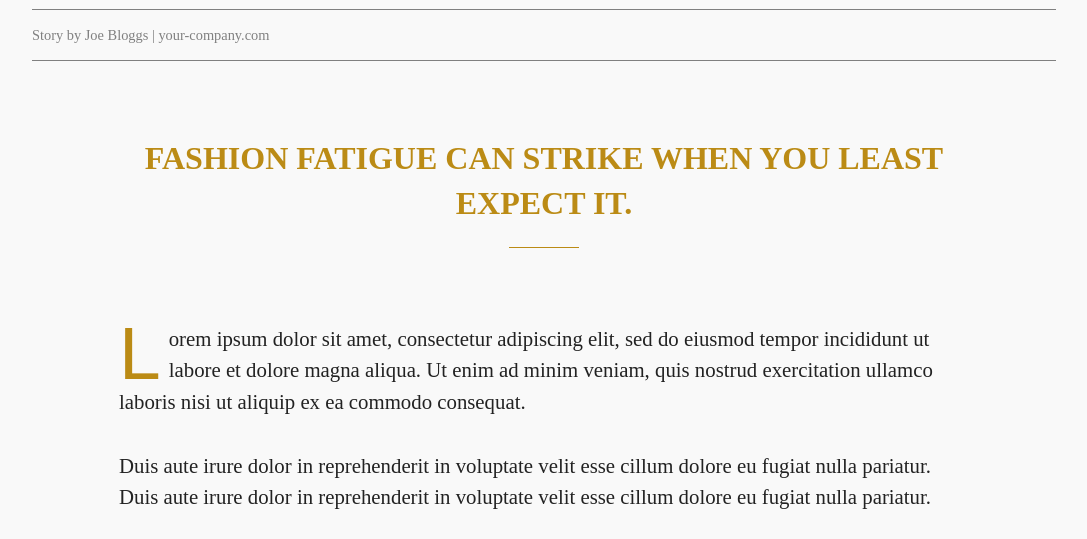
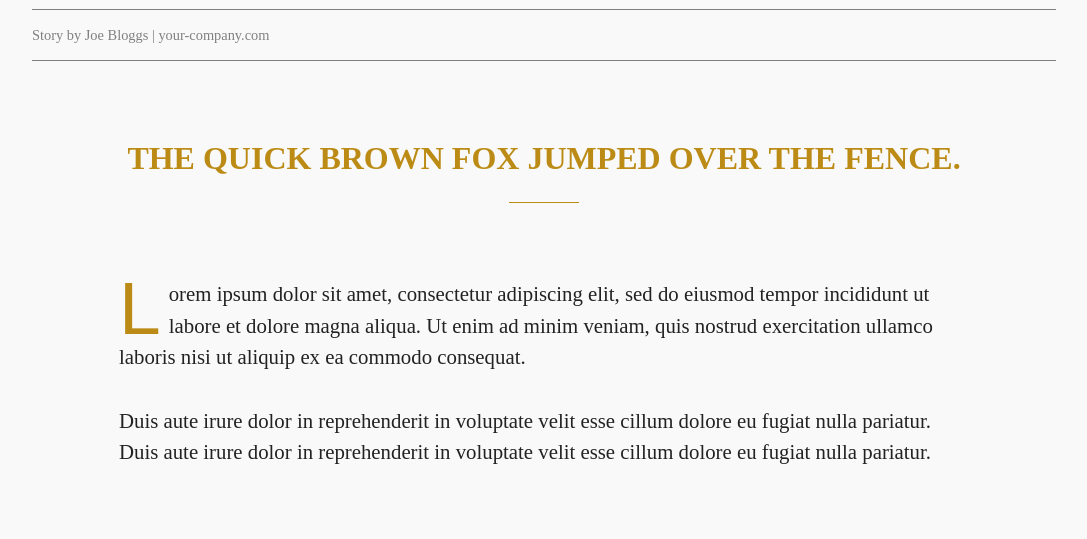
Before and after one commit to mbborromeo/js-continuous-slider-responsive, a plain HTML site: page index.html in a window 1280 px wide. Shown: the part 840-1379 px from the top of the page, without its empty margins (96-1183 px from the left). Drawn offline with nearby package versions, Linux system fonts and the light colour scheme.

Commit message:
Update index.html

```diff
--- a/index.html
+++ b/index.html
@@ -50,7 +50,7 @@
         </div>
 
         <div class="content-width">
-          <h1 class="gold">FASHION FATIGUE CAN STRIKE WHEN YOU LEAST EXPECT IT.</h1>
+          <h1 class="gold">THE QUICK BROWN FOX JUMPED OVER THE FENCE.</h1>
           <hr />
 
           <p>
```
